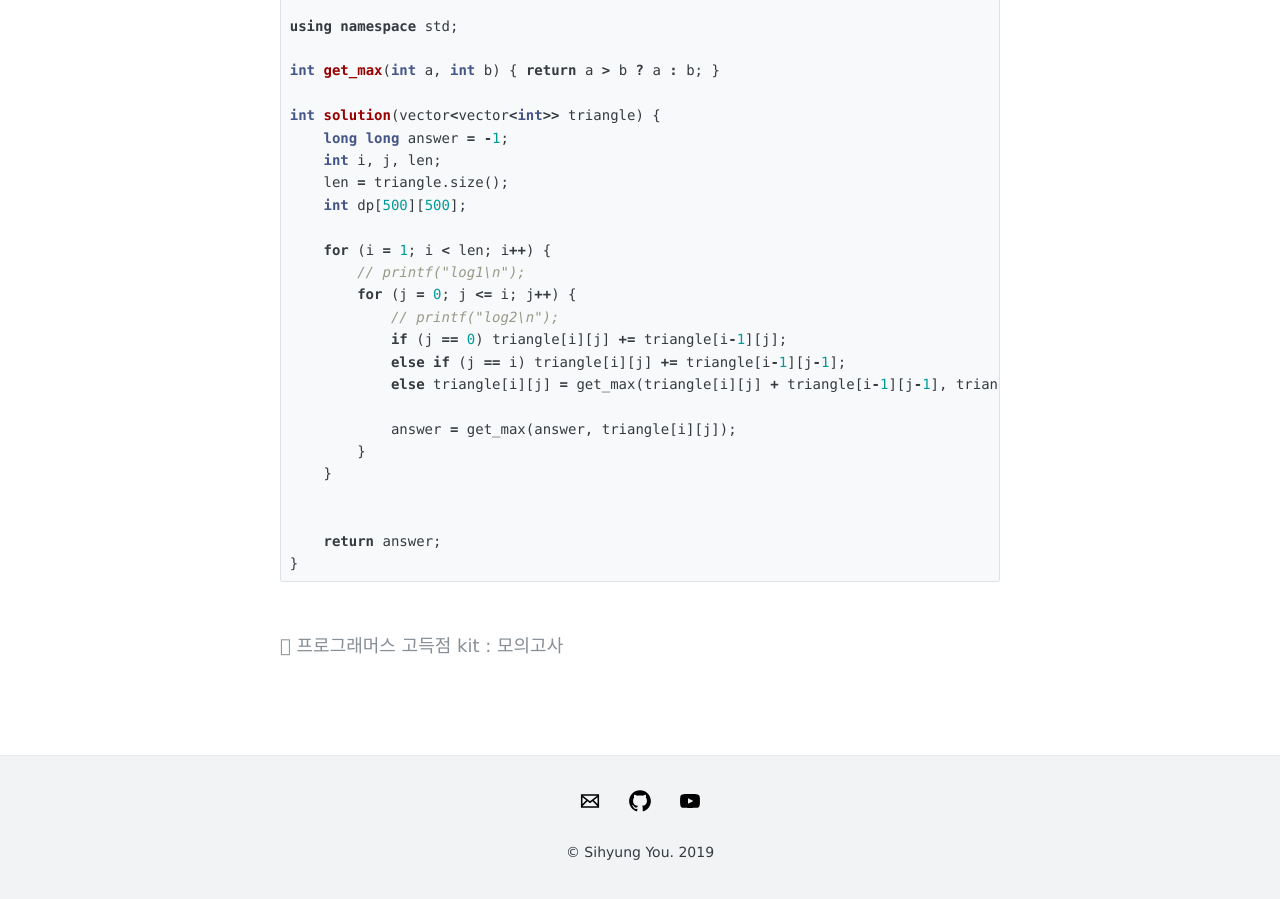
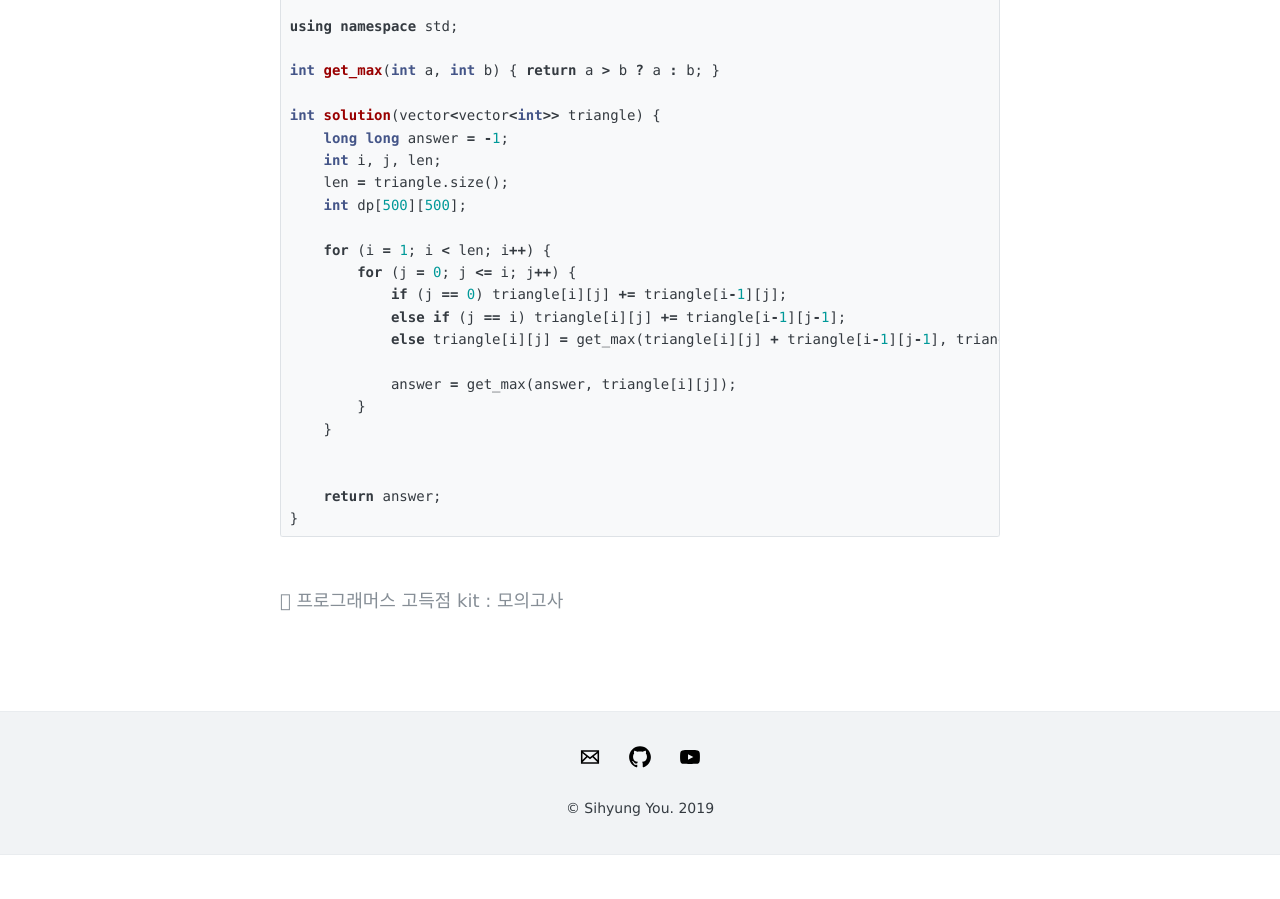
Before and after one commit to sihyungyou/sihyungyou.github.io, a Jekyll site: the page built from _posts/2019-10-25-programmers-정수삼각형.md, in a window 1280 px wide and 900 px high, scrolled down 612 px. Built offline with Jekyll 4.4.1, drawn with Linux system fonts in a browser that asks for light colours; comment, search, counter and statistics services are not loaded; after the commit the page ends 1467 px from its top, so only the background shows below that.

```diff
--- a/_posts/2019-10-25-programmers-정수삼각형.md
+++ b/_posts/2019-10-25-programmers-정수삼각형.md
@@ -29,9 +29,7 @@
     int dp[500][500];
 
     for (i = 1; i < len; i++) {
-        // printf("log1\n");
         for (j = 0; j <= i; j++) {
-            // printf("log2\n");
             if (j == 0) triangle[i][j] += triangle[i-1][j];
             else if (j == i) triangle[i][j] += triangle[i-1][j-1];
             else triangle[i][j] = get_max(triangle[i][j] + triangle[i-1][j-1], triangle[i][j] + triangle[i-1][j]);
```
